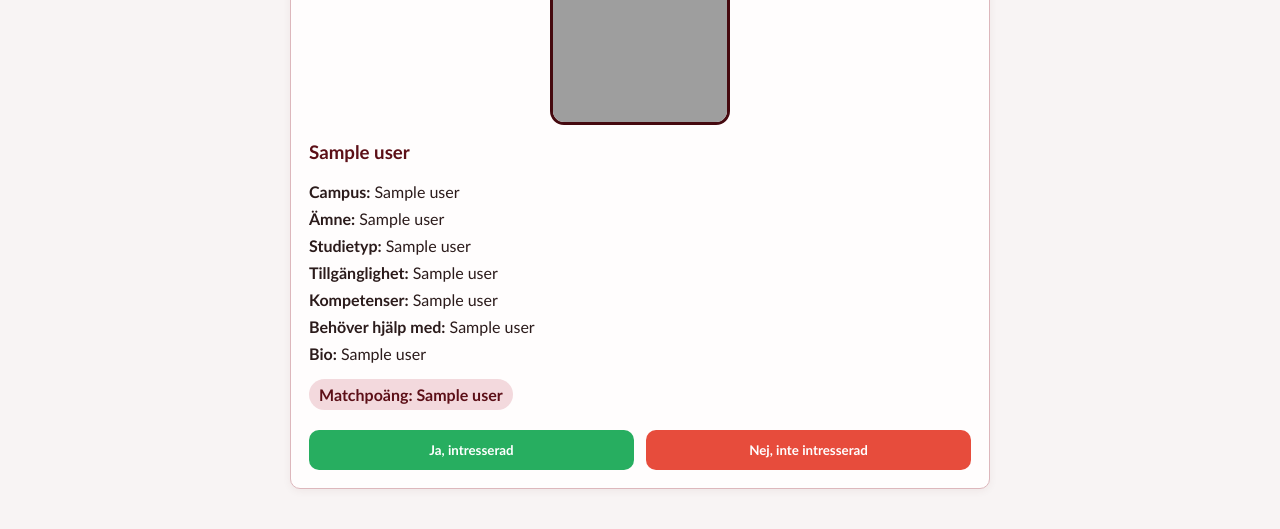
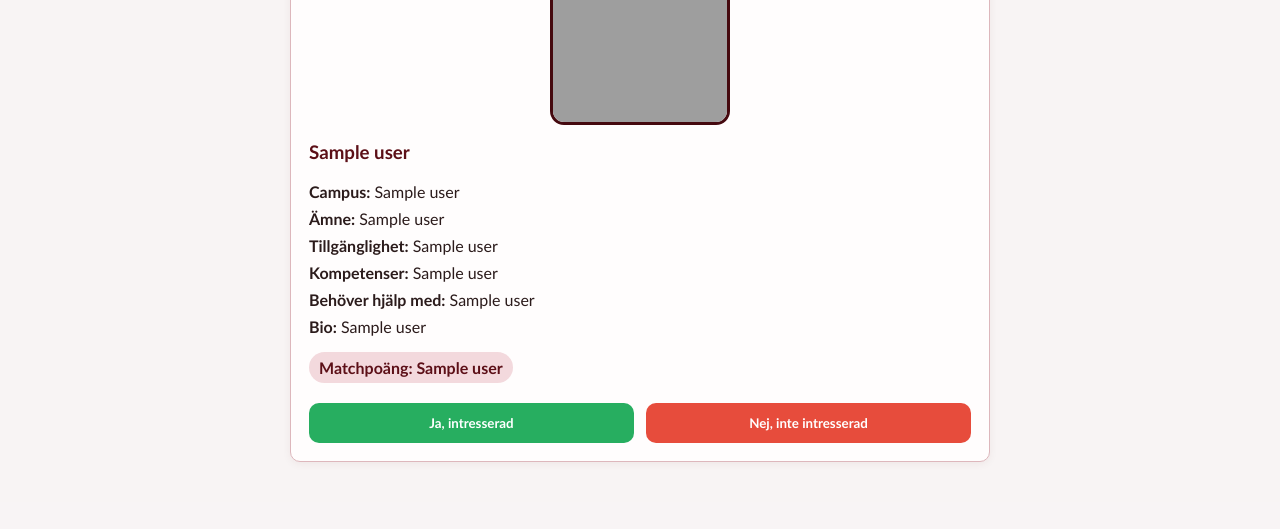
Before and after one commit to Najehnator/StudyBudy, a Flask app: page /matches in a window 1280 px wide. Shown: the part 371-900 px from the top of the page. After the commit the page ends 833 px from the top, so only its background shows below. Run offline with Flask 3, Linux system fonts and the light colour scheme; the visitor is signed in with stand-in values (Sample User, id 1); grey boxes marked "Sample" are stand-in pictures; a database or web service that is not in the repository returns one stand-in record (values such as "Sample title"); some libraries are stand-ins or nearby versions; grey boxes are pictures that could not be loaded.

Commit message:
borttagning av studietyp

```diff
--- a/templates/matches.html
+++ b/templates/matches.html
@@ -121,7 +121,6 @@
 
                         <p><strong>Campus:</strong> {{ match[2] or 'Ej angivet' }}</p>
                         <p><strong>Ämne:</strong> {{ match[3] or 'Ej angivet' }}</p>
-                        <p><strong>Studietyp:</strong> {{ match[4] or 'Ej angivet' }}</p>
                         <p><strong>Tillgänglighet:</strong> {{ match[5] or 'Ej angivet' }}</p>
                         <p><strong>Kompetenser:</strong> {{ match[6] or 'Ej angivet' }}</p>
                         <p><strong>Behöver hjälp med:</strong> {{ match[7] or 'Ej angivet' }}</p>
--- a/templates/my_matches.html
+++ b/templates/my_matches.html
@@ -75,7 +75,6 @@
 
                         <p><strong>Campus:</strong> {{ match[4] or 'Ej angivet' }}</p>
                         <p><strong>Ämne:</strong> {{ match[5] or 'Ej angivet' }}</p>
-                        <p><strong>Studietyp:</strong> {{ match[6] or 'Ej angivet' }}</p>
                         <p><strong>Tillgänglighet:</strong> {{ match[7] or 'Ej angivet' }}</p>
                         <p><strong>Kompetenser:</strong> {{ match[8] or 'Ej angivet' }}</p>
                         <p><strong>Behöver hjälp med:</strong> {{ match[9] or 'Ej angivet' }}</p>
```
